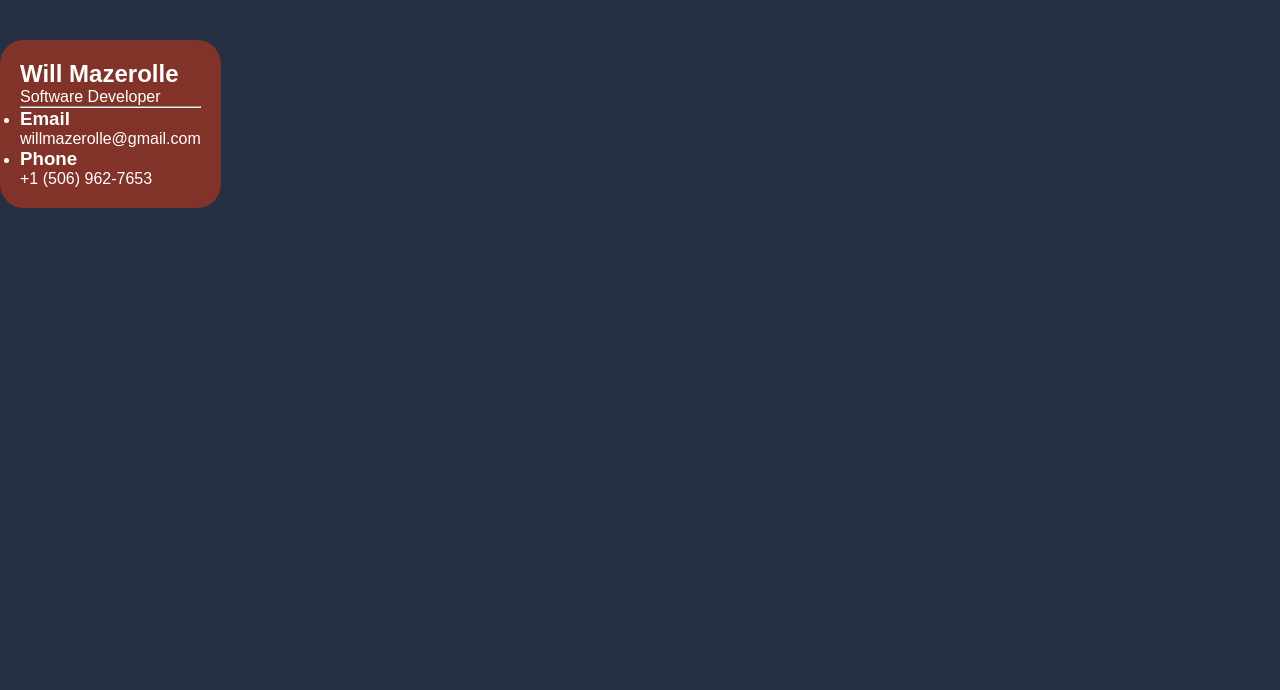
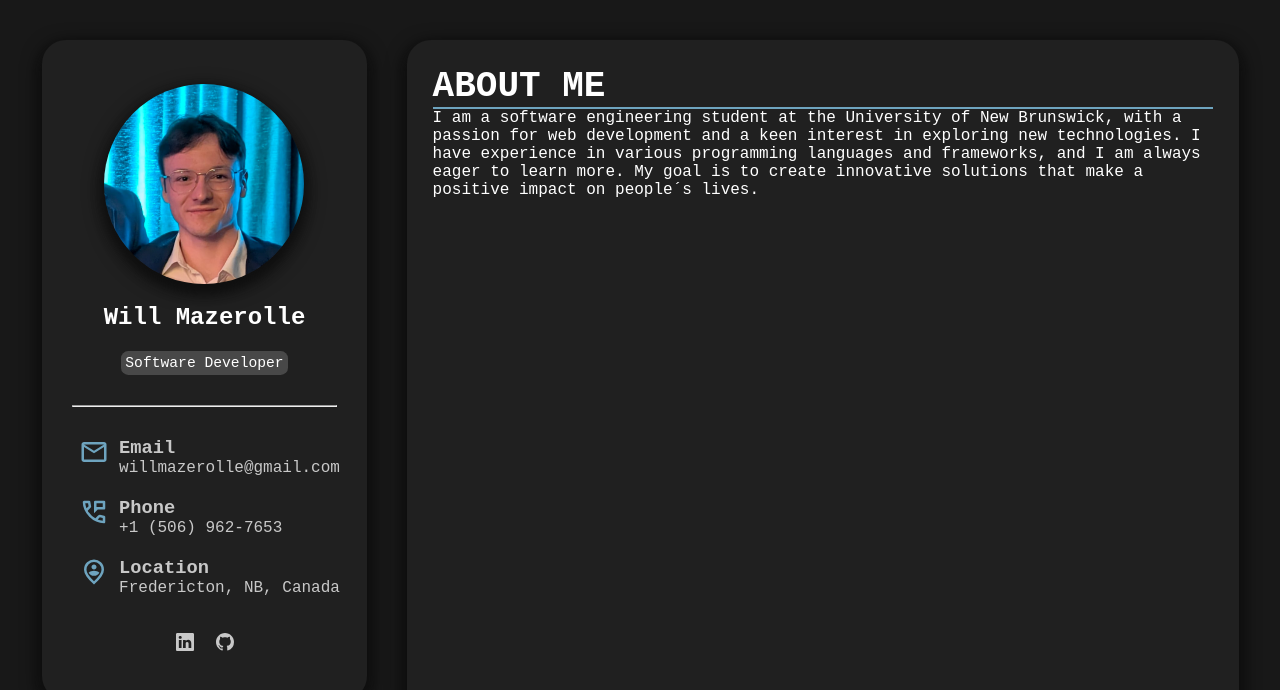
Before and after one commit to WilMaz00602/Portfolio, a Next.js app: page / in a window 1280 px wide. Shown: the top 690 px of the page. Built offline with nearby package versions, Linux system fonts and the light colour scheme.

Commit message:
Adds Basic Page Layout with Info Card

```diff
--- /dev/null
+++ b/src/app/components/about.js
@@ -0,0 +1,17 @@
+import styles from "../resources/style/about.scss";
+
+export default function About() {
+    return (
+        <article>
+            <header>
+                <h1>ABOUT ME</h1>
+            </header>
+            <hr className="accent1" />
+            <section>
+                <p>
+                    I am a software engineering student at the University of New Brunswick, with a passion for web development and a keen interest in exploring new technologies. I have experience in various programming languages and frameworks, and I am always eager to learn more. My goal is to create innovative solutions that make a positive impact on people´s lives.
+                </p>
+            </section>
+        </article>
+    )
+}
--- /dev/null
+++ b/src/app/components/info-card.js
@@ -0,0 +1,55 @@
+import styles from "../resources/style/info-card.scss";
+
+import MailIcon from "../resources/images/mail.js";
+import PhoneIcon from "../resources/images/phone.js";
+import LocationIcon from "../resources/images/location.js";
+import LinkedInIcon from '../resources/images/linkedin.js';
+import GitHubIcon from "../resources/images/github.js";
+
+export default function InfoCard() {
+    return (
+        <div id="info-card" className="slide-in">
+            <div id="info-card-title">
+                <img
+                    src="/headshot.jpg"
+                    alt="Will Mazerolle"
+                    className="headshot-image"
+                />
+                <h2>Will Mazerolle</h2>
+                <span>Software Developer</span>
+            </div>
+            <hr/>
+            <ul id="info-card-contact">
+                <li>
+                    <MailIcon />
+                    <div className="contact-text">
+                        <h3>Email</h3>
+                        <a href="mailto:willmazerolle@gmail.com">willmazerolle@gmail.com</a>
+                    </div>
+                </li>
+                <li>
+                    <PhoneIcon />
+                    <div className="contact-text">
+                        <h3>Phone</h3>
+                        <a>+1 (506) 962-7653</a>
+                    </div>
+                </li>
+                <li>
+                    <LocationIcon />
+                    <div className="contact-text">
+                        <h3>Location</h3>
+                        <a>Fredericton, NB, Canada</a>
+                    </div>
+                </li>
+            </ul>
+            <div id="info-card-quicklinks">
+            <a href="https://www.linkedin.com/in/william-mazerolle-a76a98170" target="_blank">
+                <LinkedInIcon className="icon"/>
+            </a>
+            <a href="https://github.com/WilMaz00602" target="_blank">
+                <GitHubIcon className="icon"/>
+            </a>
+            </div>
+        </div>
+    )
+}
--- /dev/null
+++ b/src/app/components/resume.js
@@ -0,0 +1,9 @@
+export default function Resume() {
+    return (
+        <article style={{ display: "none" }}>
+            <section>
+                <h1>RESUME</h1>
+            </section>
+        </article>
+    )
+}
--- a/src/app/page.js
+++ b/src/app/page.js
@@ -1,30 +1,24 @@
+"use client";
+
+import { useEffect, useRef } from "react";
 import Image from "next/image";
-import styles from "./resources/style/info-card.scss";
+
+import "./resources/style/main-content.scss";
+
+import InfoCard from "./components/info-card";
+import About from "./components/about"
+import Resume from "./components/resume"
 
 export default function Home() {
-  return (
-    <div>
-      <main>
-
-      </main>
-
-      <div className="info-card">
-        <div id="info-card-title">
-          <h2>Will Mazerolle</h2>
-          <span>Software Developer</span>
+    return (
+        <div>
+            <main>
+              <InfoCard/>
+              <div id="main-content" className="pop-in">
+                <About />
+                <Resume />
+              </div>
+            </main>
         </div>
-        <hr/>
-        <ul id="info-card-contact">
-          <li>
-            <h3>Email</h3>
-            <a>willmazerolle@gmail.com</a>
-          </li>
-          <li>
-            <h3>Phone</h3>
-            <a>+1 (506) 962-7653</a>
-          </li>
-        </ul>
-      </div>
-    </div>
-  );
+    );
 }
--- a/src/app/resources/style/_variables.scss
+++ b/src/app/resources/style/_variables.scss
@@ -1,8 +1,26 @@
 $prussian-blue: rgba(39, 48, 67, 1);
 $burnt-umber: rgba(130, 51, 41, 1);
 $coral: rgba(255, 127, 81, 1);
-$air-superiority-blue: rgba(110, 164, 191, 1);
 $ash-gray: rgba(181, 194, 183, 1);
-$text-color: rgba(255, 255, 255, 1);
 
+$crust: rgba(8, 8, 8, 1);
+$mantle: rgba(16, 16, 16, 1);
+$base: rgba(24, 24, 24, 1);
+
+$surface1: rgba(32, 32, 32, 1);
+$surface2: rgba(40, 40, 40, 1);
+$surface3: rgba(48, 48, 48, 1);
+
+$overlay1: rgba(56, 56, 56, 1);
+$overlay2: rgba(64, 64, 64, 1);
+$overlay3: rgba(72, 72, 72, 1);
+
+$accent1: rgba(110, 164, 191, 1);
+
+$text: rgba(255, 255, 255, 1);
+$subtext1: rgba(200, 200, 200, 1);
+
+$main-content-width: 65vw;
+$main-content-height: 100%;
 $radius: 24px;
+$shadow: 0 8px 12px 0 $mantle, 0 6px 20px 0 $crust;
--- /dev/null
+++ b/src/app/resources/style/about.scss
@@ -0,0 +1,5 @@
+@use "./_variables.scss" as var;
+
+hr {
+    color: blue;
+}
--- a/src/app/resources/style/globals.scss
+++ b/src/app/resources/style/globals.scss
@@ -1,11 +1,4 @@
 @use "./_variables.scss" as var;
-
-// @media (prefers-color-scheme: dark) {
-//   :root {
-//     --background: #0a0a0a;
-//     --foreground: #ededed;
-//   }
-// }
 
 html,
 body {
@@ -14,9 +7,9 @@ body {
 }
 
 body {
-  color: var.$text-color;
-  background: var.$prussian-blue;
-  font-family: Arial, Helvetica, sans-serif;
+  color: var.$text;
+  background: var.$base;
+  font-family: "Courier New", "Times New Roman", Arial, Helvetica, sans-serif;
   -webkit-font-smoothing: antialiased;
   -moz-osx-font-smoothing: grayscale;
 }
@@ -32,8 +25,56 @@ a {
   text-decoration: none;
 }
 
-// @media (prefers-color-scheme: dark) {
-//   html {
-//     color-scheme: dark;
-//   }
-// }
+main {
+  display: flex;
+  // align-items: center;
+  margin: 40px 0;
+  justify-content: center;
+  width: 100vw;
+  height: calc(100vh - 80px);
+}
+
+.slide-in {
+  position: relative;
+  animation: slideInRotate 0.4s ease-out forwards;
+  transform-origin: center;
+  transform: rotate(-5deg);
+}
+
+@keyframes slideInRotate {
+  0% {
+    transform: translateX(-100%) scale(1.025) rotate(-10deg);
+    opacity: 0;
+  }
+  40% {
+    transform: translateX(10px) scale(1.025) rotate(5deg);
+    opacity: 1;
+  }
+  70% {
+    transform: translateX(0) scale(1.025) rotate(0deg);
+  }
+  100% {
+    transform: translateX(0) scale(1) rotate(0deg);
+  }
+}
+
+
+
+.pop-in {
+  animation: popIn 0.2s ease-out forwards;
+  transform-origin: center;
+}
+
+@keyframes popIn {
+  0% {
+    opacity: 0;
+    transform: scale(0.8);
+  }
+  80% {
+    transform: scale(1.05);
+    opacity: 1;
+  }
+  100% {
+    transform: scale(1);
+  }
+}
--- a/src/app/resources/style/info-card.scss
+++ b/src/app/resources/style/info-card.scss
@@ -1,12 +1,114 @@
 @use "./_variables.scss" as var;
 
-.info-card {
-    position: absolute;
+#info-card {
+    position: relative;
+    width: 325px;
+    height: 660px;
     display: flex;
     flex-direction: column;
     justify-content: center;
+    align-items: center;
     border-radius: var.$radius;
-    background-color: var.$burnt-umber;
-    padding: 20px;
-    margin: 40px auto;
+    background-color: var.$surface1;
+    padding: 20px 30px;
+    box-shadow: var.$shadow;
+    transform: scale(1.025);
+    margin-right: 40px;
+    z-index: 2;
+
+    hr {
+        margin: 30px 0 10px;
+        width: 100%;
+    }
 }
+
+#info-card-title {
+
+    display: flex;
+    flex-direction: column;
+    align-items: center;
+    justify-content: center;
+
+    img {
+        width: 200px;
+        height: 200px;
+        border-radius: 50%;
+        object-fit: cover;
+        margin-bottom: 20px;
+        box-shadow: var.$shadow;
+    }
+
+    h2 {
+        font-size: x-large;
+        text-align: center;
+    }
+
+    span {
+        font-size: 11pt;
+        display: flex;
+        justify-content: center;
+        background-color: var.$overlay3;
+        border-radius: 0.5em;
+        padding: 4px;
+        margin: 20px 40px 0;
+    }
+}
+
+#info-card-contact {
+
+    color: var.$subtext1;
+
+    li {
+        display: flex;
+        align-items: flex-start;
+        list-style: none;
+        margin-top: 20px;
+
+        svg {
+            width: 30px;
+            height: 30px;
+            margin-left: 10px;
+            fill: var.$accent1;
+        }
+
+        .contact-text {
+            display: flex;
+            flex-direction: column;
+            margin-left: 10px;
+        }
+    }
+
+}
+
+#info-card-quicklinks {
+
+    display: flex;
+    align-items: center;
+    justify-content: center;
+    margin-top: 30px;
+    color: var.$subtext1;
+
+    a {
+        background-color: transparent;
+        border: 1px solid transparent;
+        border-radius: 5px;
+        width: 30px;
+        height: 30px;
+        padding: 5px;
+        margin: 0 5px;
+
+        svg {
+            width: 100%;
+            height: 100%;
+            fill: var.$subtext1;
+        }
+
+        &:hover {
+            background-color: rgba(200, 200, 200, 0.25);
+
+            svg {
+                fill: var.$text;
+            }
+        }
+    }
+}
--- /dev/null
+++ b/src/app/resources/style/main-content.scss
@@ -0,0 +1,42 @@
+@use "./_variables.scss" as var;
+
+#main-content {
+    width: var.$main-content-width;
+    height: var.$main-content-height;
+    position: relative;
+    display: flex;
+    flex-direction: row;
+    align-items: center;
+    justify-content: center;
+    background-color: var.$surface1;
+    border-radius: var.$radius;
+    box-shadow: var.$shadow;
+    // left: 12.5vw;
+
+    padding: 2% 2%;
+
+    z-index: 1;
+
+    article {
+        width: 100%;
+        height: 100%;
+        flex-direction: column;
+
+        header {
+            font-size: x-large;
+        }
+
+        hr {
+            border: none;
+            border-top: 2px solid var.$accent1; // Set thickness and color
+            background: none;
+            height: 0;
+        }
+
+        section {
+            width: 100%;
+            height: 100%;
+            flex-direction: column;
+        }
+    }
+}
```
